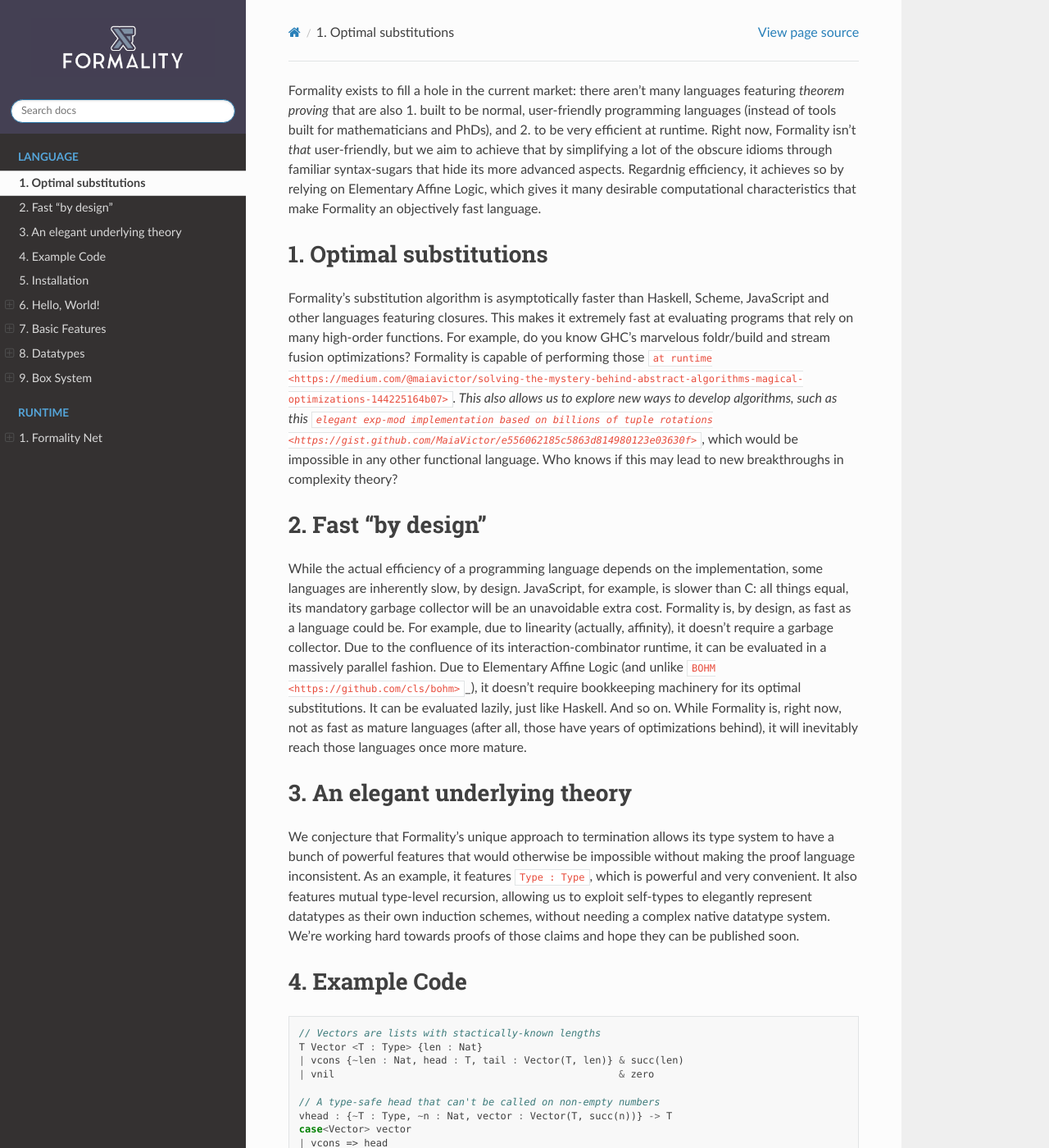
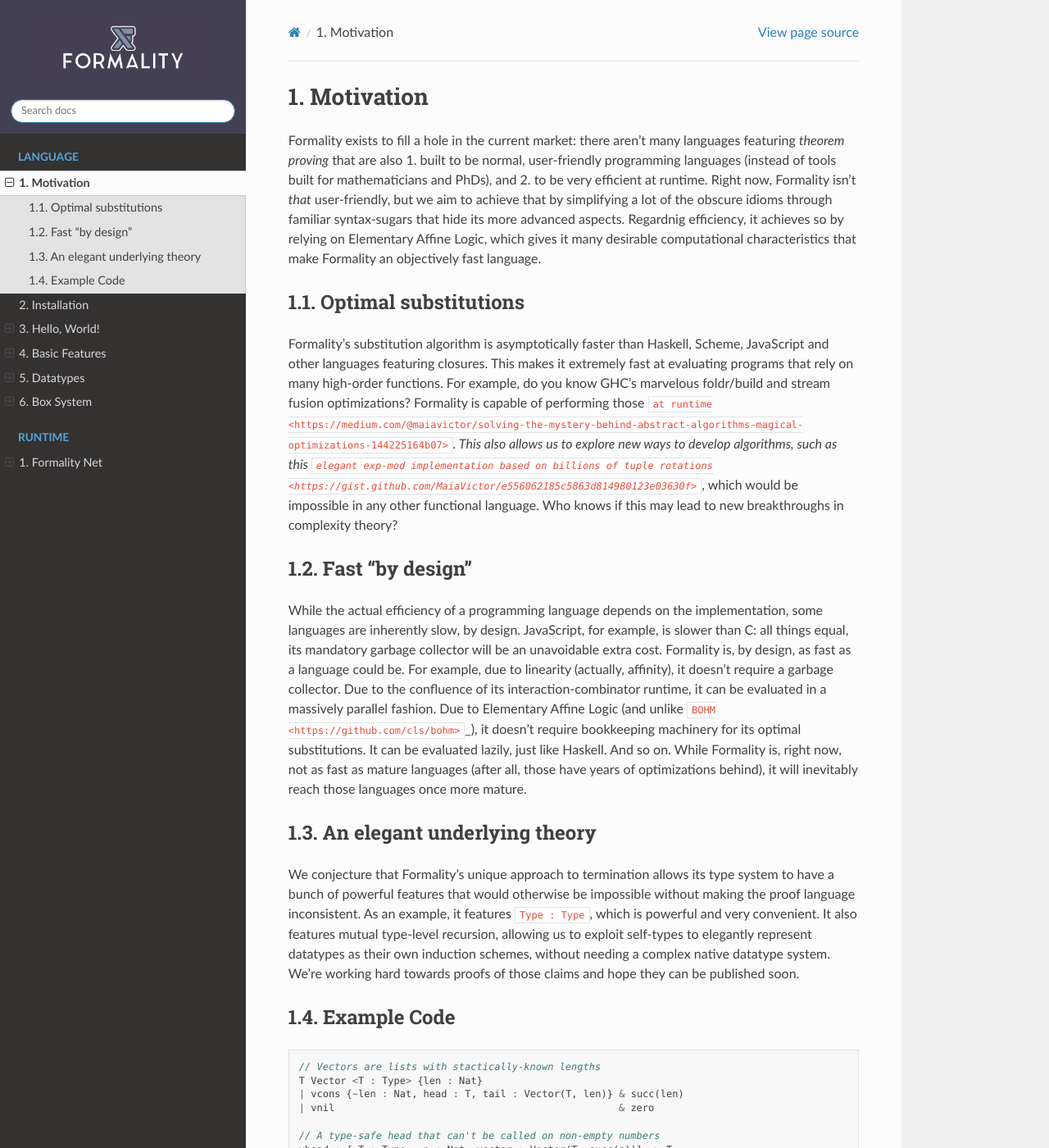
Before and after one commit to Soonad/docs.formality-lang.org, a Sphinx documentation site: the page built from docs/source/language/Motivation.md, in a window 1280 px wide and 1400 px high. Shown: the whole window at 82% size. Built offline with Sphinx 7.4.7 and the Read the Docs theme 2.0.0, drawn with Linux system fonts in a browser that asks for light colours; pages that are not in the unit, such as notebooks, are missing from menus.

Commit message:
Add Motivation header

```diff
--- a/docs/source/language/Motivation.md
+++ b/docs/source/language/Motivation.md
@@ -1,3 +1,5 @@
+# Motivation
+
 Formality exists to fill a hole in the current market: there aren't many languages featuring *theorem proving* that are also 1. built to be normal, user-friendly programming languages (instead of tools built for mathematicians and PhDs), and 2. to be very efficient at runtime. Right now, Formality isn't *that* user-friendly, but we aim to achieve that by simplifying a lot of the obscure idioms through familiar syntax-sugars that hide its more advanced aspects. Regardnig efficiency, it achieves so by relying on Elementary Affine Logic, which gives it many desirable computational characteristics that make Formality an objectively fast language.
 
 ### Optimal substitutions
```
